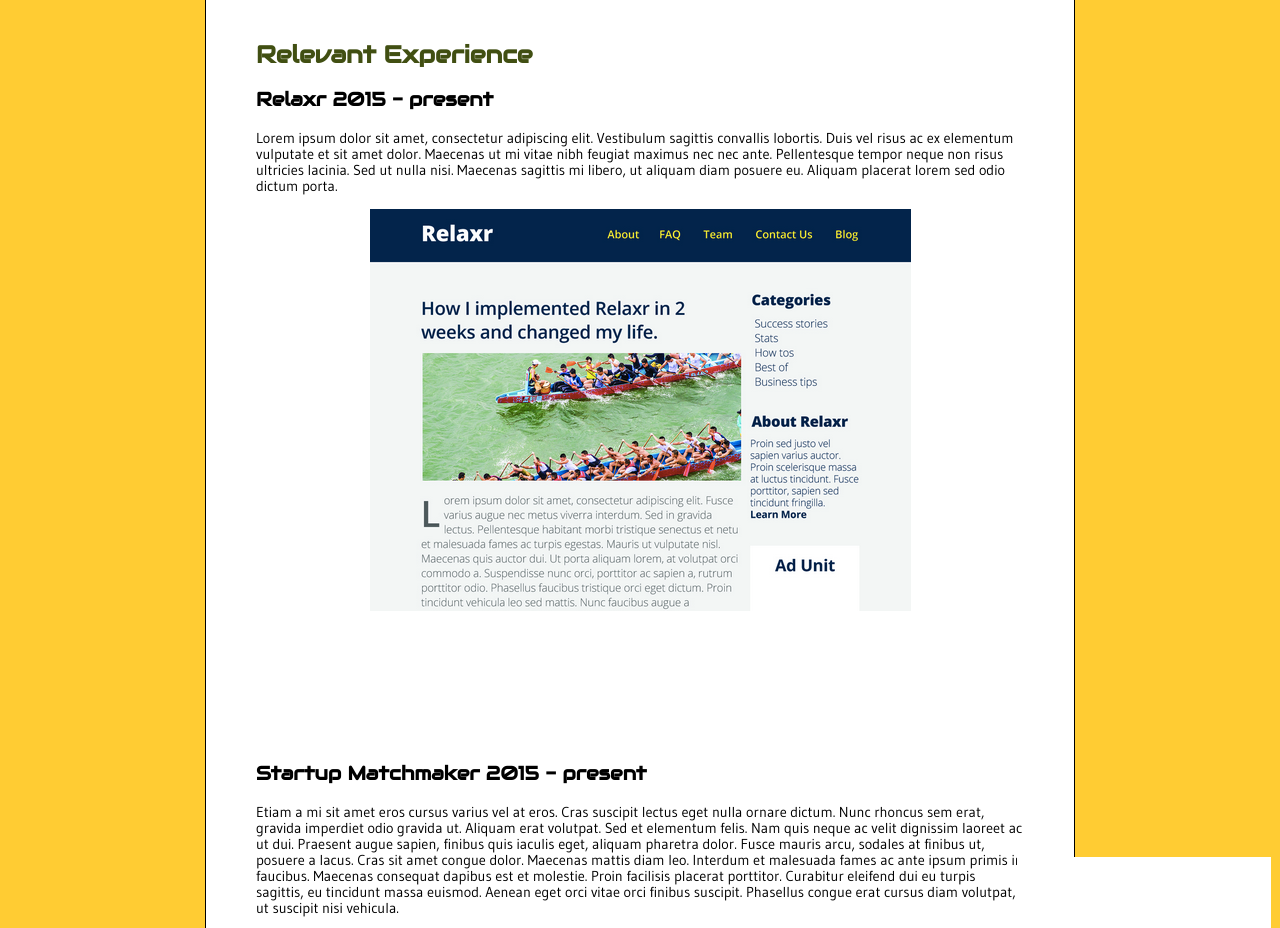
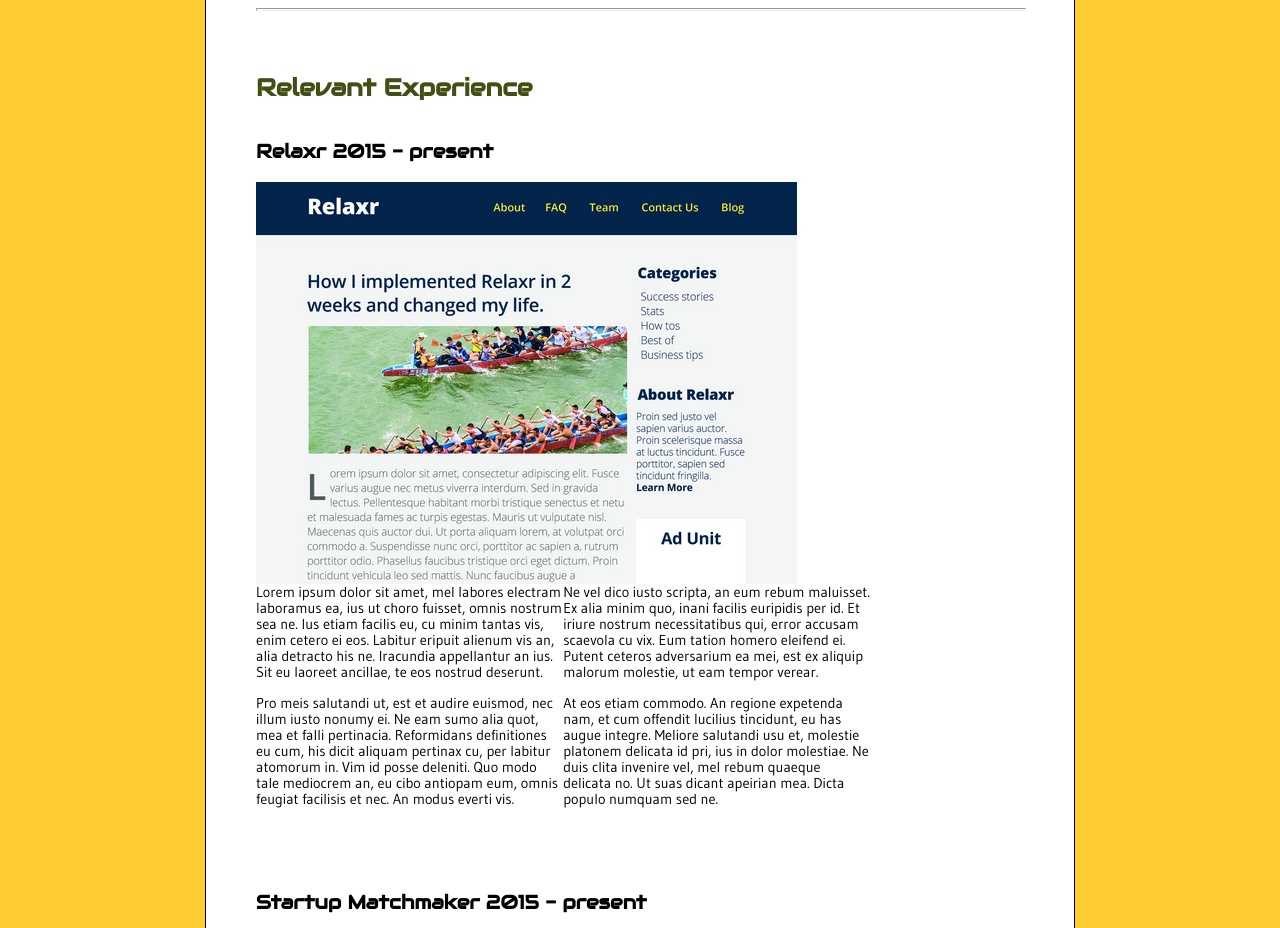
Before and after one commit to raffikazanjian/homework-portfolio, a plain HTML site: page resume.html in a window 1280 px wide. Shown: the part 160-1088 px from the top of the page. Drawn offline with Linux system fonts and the light colour scheme; a web font is replaced by a local one.

Commit message:
updates to make project look more like Greg's examples

```diff
--- a/css/styles.css
+++ b/css/styles.css
@@ -87,6 +87,16 @@ navigation ul li a {
 	text-decoration: underline;
 }
 
+hr {
+	diplay: inline;
+	float: left;
+	width: 100%;
+	height: 1px;
+	color: rgba(65,79,18,.3);
+	margin: 15px 0px;
+	clear: both;
+}
+
 #content {
 	diplay: inline;
 	float: left;
@@ -106,20 +116,37 @@ h3 {
 	color: #000;
 }
 
+.resume {
+	width: 100%;
+	margin-bottom: 50px;
+}
+
+.resume img, .resume p {
+	display: inline;
+	float: left;
+	margin-top: 0px;
+	padding-top: 0px;
+}
+
+.resume img {
+	width: 541px;
+	margin-right: 20px;
+}
+
+.resume p {
+	width: 40%;
+}
+
 p {
 	font-family: 'Gudea', Georgia, Serif;
 	font-size: .9rem;
 	line-height: 1rem;
 }
 
-p span {
-	width: 100%;
-}
-
 p img {
 	display: block;
 	width: 541px;
-	margin: 15px auto 150px auto;
+	margin: 15px auto 0px auto;
 }
 
 a {
--- a/resume.html
+++ b/resume.html
@@ -22,46 +22,46 @@
         </navigation>
     </section>
 
+    <hr />
+
     <section id="content">
     	<h2>Relevant Experience</h2>
 
-        <h3>Relaxr 2015 - present</h3>
-        <p>
-       		<span>
-                Lorem ipsum dolor sit amet, consectetur adipiscing elit. Vestibulum sagittis convallis lobortis. Duis vel risus ac ex elementum
-                vulputate et sit amet dolor. Maecenas ut mi vitae nibh feugiat maximus nec nec ante. Pellentesque tempor neque non risus ultricies lacinia.
-                Sed ut nulla nisi. Maecenas sagittis mi libero, ut aliquam diam posuere eu. Aliquam placerat lorem sed odio dictum porta.
-            </span>
+        <div class="resume clearfix">
+            <h3>Relaxr 2015 - present</h3>
+            <img src="images/relaxr_deliverable.png" alt="Relaxr" width="541" />
+			<p>Lorem ipsum dolor sit amet, mel labores electram laboramus ea, ius ut choro fuisset, omnis nostrum sea ne. Ius etiam facilis eu, cu minim tantas vis, enim cetero ei eos. Labitur eripuit alienum vis an, alia detracto his ne. Iracundia appellantur an ius. Sit eu laoreet ancillae, te eos nostrud deserunt.</p>
 
-            <img src="images/relaxr_deliverable.png" alt="Relaxr" width="541" />
-		</p>
+			<p>Ne vel dico iusto scripta, an eum rebum maluisset. Ex alia minim quo, inani facilis euripidis per id. Et iriure nostrum necessitatibus qui, error accusam scaevola cu vix. Eum tation homero eleifend ei. Putent ceteros adversarium ea mei, est ex aliquip malorum molestie, ut eam tempor verear.</p>
 
-        <h3>Startup Matchmaker 2015 - present</h3>
-        <p>
-       		<span>
-            	Etiam a mi sit amet eros cursus varius vel at eros. Cras suscipit lectus eget nulla ornare dictum. Nunc rhoncus sem erat, gravida imperdiet
-                odio gravida ut. Aliquam erat volutpat. Sed et elementum felis. Nam quis neque ac velit dignissim laoreet ac ut dui. Praesent augue sapien,
-                finibus quis iaculis eget, aliquam pharetra dolor. Fusce mauris arcu, sodales at finibus ut, posuere a lacus. Cras sit amet congue dolor.
-                Maecenas mattis diam leo. Interdum et malesuada fames ac ante ipsum primis in faucibus. Maecenas consequat dapibus est et molestie. Proin
-                facilisis placerat porttitor. Curabitur eleifend dui eu turpis sagittis, eu tincidunt massa euismod. Aenean eget orci vitae orci finibus suscipit.
-                Phasellus congue erat cursus diam volutpat, ut suscipit nisi vehicula.
-			</span>
+            <p>Pro meis salutandi ut, est et audire euismod, nec illum iusto nonumy ei. Ne eam sumo alia quot, mea et falli pertinacia. Reformidans definitiones eu cum, his dicit aliquam pertinax cu, per labitur atomorum in. Vim id posse deleniti. Quo modo tale mediocrem an, eu cibo antiopam eum, omnis feugiat facilisis et nec. An modus everti vis.</p>
 
+			<p>At eos etiam commodo. An regione expetenda nam, et cum offendit lucilius tincidunt, eu has augue integre. Meliore salutandi usu et, molestie platonem delicata id pri, ius in dolor molestiae. Ne duis clita invenire vel, mel rebum quaeque delicata no. Ut suas dicant apeirian mea. Dicta populo numquam sed ne.</p>
+		</div>
+
+        <div class="resume clearfix">
+            <h3>Startup Matchmaker 2015 - present</h3>
             <img src="images/startup_matchmaker_deliverable.png" alt="Matchmaker" width="541" />
-		</p>
+            <p>Lorem ipsum dolor sit amet, mel labores electram laboramus ea, ius ut choro fuisset, omnis nostrum sea ne. Ius etiam facilis eu, cu minim tantas vis, enim cetero ei eos. Labitur eripuit alienum vis an, alia detracto his ne. Iracundia appellantur an ius. Sit eu laoreet ancillae, te eos nostrud deserunt.</p>
 
-        <h3>CitiPix 2015 – present</h3>
-        <p>
-       		<span>
-            	Nunc vitae felis eu erat ultrices dapibus. Morbi vehicula massa et magna luctus, in tristique dui viverra. Ut quis magna et ex eleifend consequat.
-                Integer pharetra varius nunc, vel ornare massa interdum vel. Mauris accumsan ipsum eget tortor vulputate, sed euismod eros porttitor. Vivamus ante
-                urna, egestas vitae interdum at, facilisis sed urna. Nunc in dui sapien. Donec fermentum, ligula vitae tempus blandit, tortor sapien porttitor nulla,
-                ac tempus dui nisl a odio. Maecenas vulputate dolor quis dui faucibus, pretium suscipit turpis sollicitudin. In quam velit, imperdiet ac aliquam in,
-                tristique vel neque.
-            </span>
+			<p>Ne vel dico iusto scripta, an eum rebum maluisset. Ex alia minim quo, inani facilis euripidis per id. Et iriure nostrum necessitatibus qui, error accusam scaevola cu vix. Eum tation homero eleifend ei. Putent ceteros adversarium ea mei, est ex aliquip malorum molestie, ut eam tempor verear.</p>
 
+            <p>Pro meis salutandi ut, est et audire euismod, nec illum iusto nonumy ei. Ne eam sumo alia quot, mea et falli pertinacia. Reformidans definitiones eu cum, his dicit aliquam pertinax cu, per labitur atomorum in. Vim id posse deleniti. Quo modo tale mediocrem an, eu cibo antiopam eum, omnis feugiat facilisis et nec. An modus everti vis.</p>
+
+			<p>At eos etiam commodo. An regione expetenda nam, et cum offendit lucilius tincidunt, eu has augue integre. Meliore salutandi usu et, molestie platonem delicata id pri, ius in dolor molestiae. Ne duis clita invenire vel, mel rebum quaeque delicata no. Ut suas dicant apeirian mea. Dicta populo numquam sed ne.</p>
+		</div>
+
+        <div class="resume clearfix">
+            <h3>CitiPix 2015 – present</h3>
             <img src="images/citipix_deliverable.png" alt="Citipix" width="541" height="402">
-		</p>
+            <p>Lorem ipsum dolor sit amet, mel labores electram laboramus ea, ius ut choro fuisset, omnis nostrum sea ne. Ius etiam facilis eu, cu minim tantas vis, enim cetero ei eos. Labitur eripuit alienum vis an, alia detracto his ne. Iracundia appellantur an ius. Sit eu laoreet ancillae, te eos nostrud deserunt.</p>
+
+			<p>Ne vel dico iusto scripta, an eum rebum maluisset. Ex alia minim quo, inani facilis euripidis per id. Et iriure nostrum necessitatibus qui, error accusam scaevola cu vix. Eum tation homero eleifend ei. Putent ceteros adversarium ea mei, est ex aliquip malorum molestie, ut eam tempor verear.</p>
+
+            <p>Pro meis salutandi ut, est et audire euismod, nec illum iusto nonumy ei. Ne eam sumo alia quot, mea et falli pertinacia. Reformidans definitiones eu cum, his dicit aliquam pertinax cu, per labitur atomorum in. Vim id posse deleniti. Quo modo tale mediocrem an, eu cibo antiopam eum, omnis feugiat facilisis et nec. An modus everti vis.</p>
+
+			<p>At eos etiam commodo. An regione expetenda nam, et cum offendit lucilius tincidunt, eu has augue integre. Meliore salutandi usu et, molestie platonem delicata id pri, ius in dolor molestiae. Ne duis clita invenire vel, mel rebum quaeque delicata no. Ut suas dicant apeirian mea. Dicta populo numquam sed ne.</p>
+		</div>
     </section>
 </div>
 
```
Also changed, not shown: index.html (+2 -0 lines).
